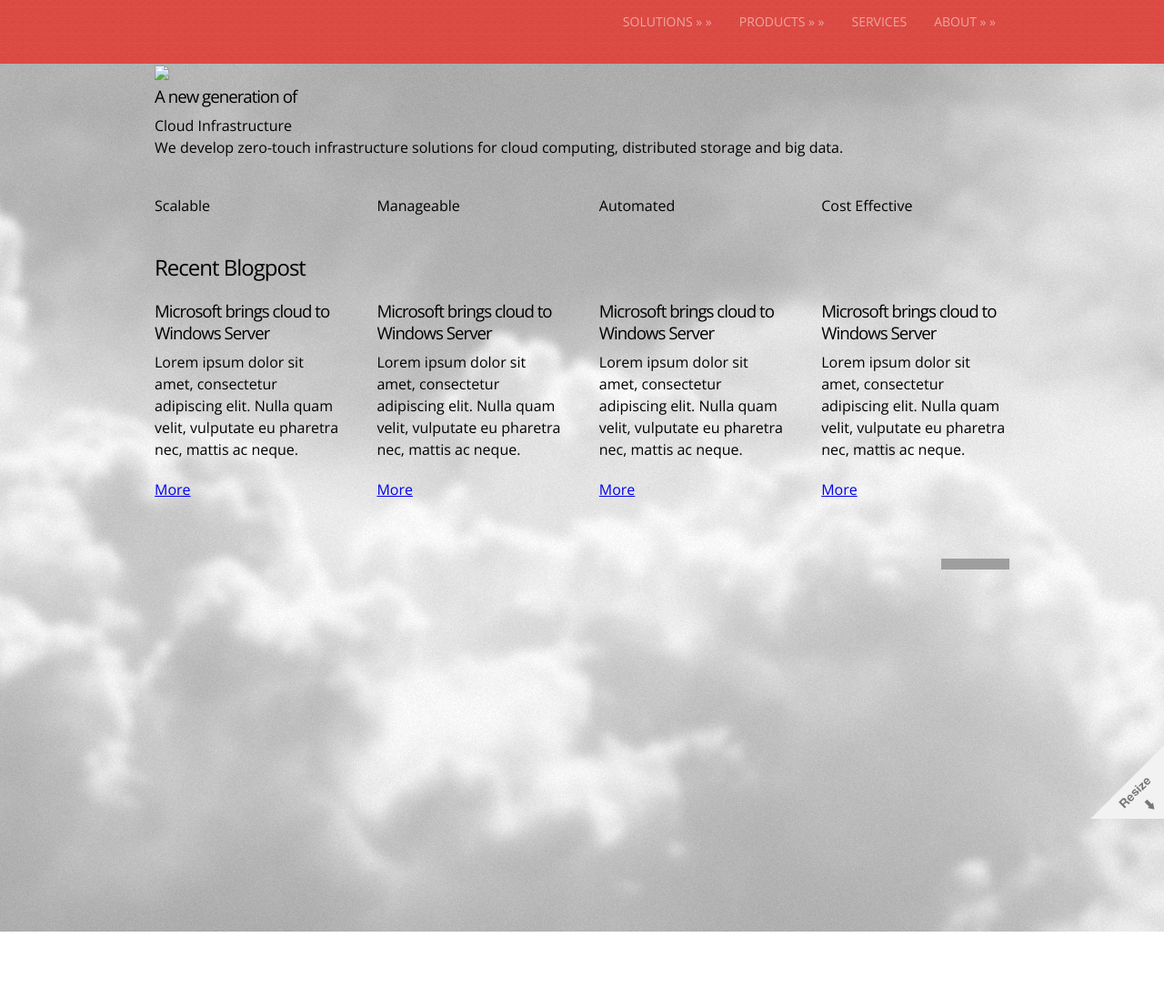
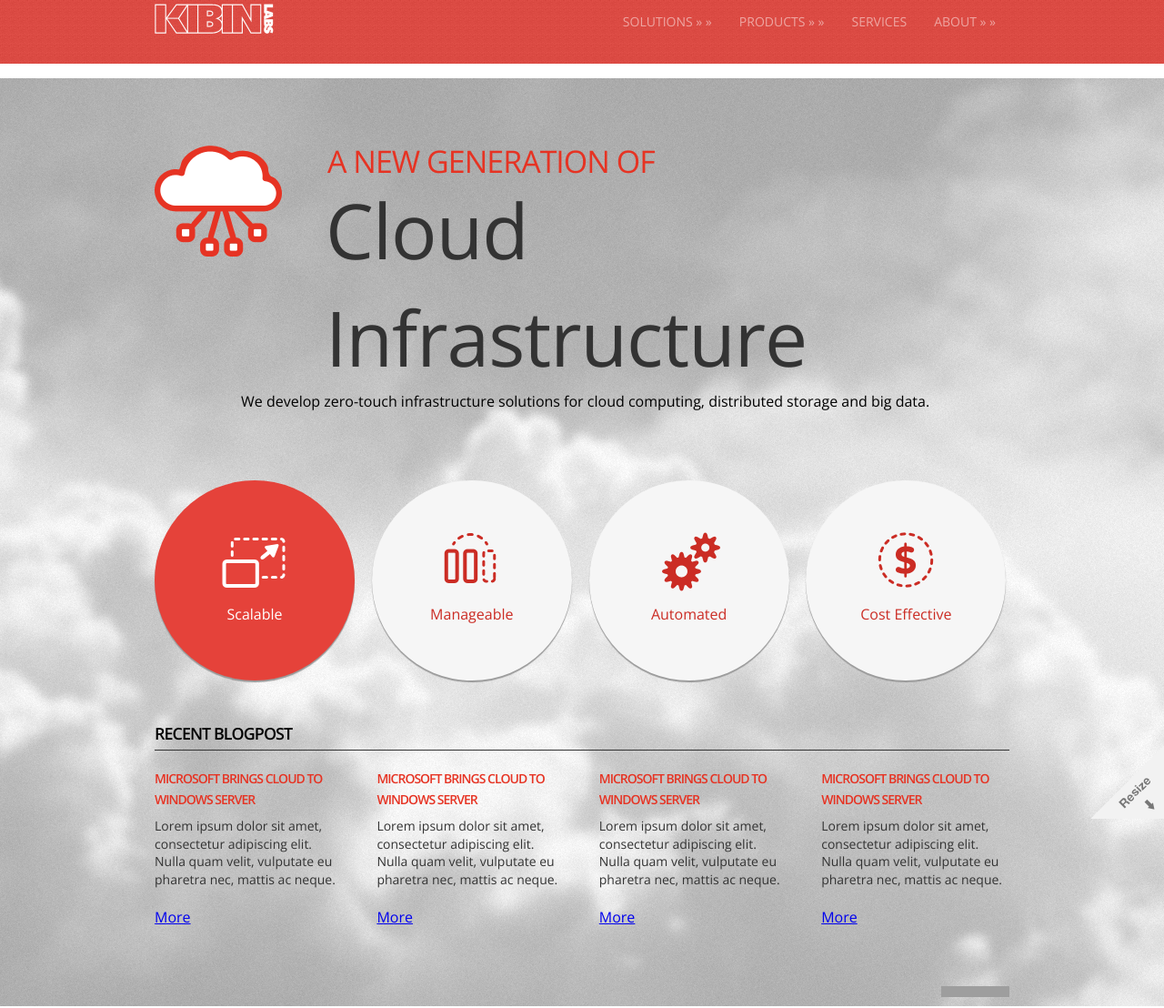
Before and after one commit to toqz/k-labs-html, a Jekyll site: the page built from src/index.html, in a window 1280 px wide. Shown: the whole page at 91% size. Built offline with Jekyll 4.4.1, drawn with Linux system fonts in a browser that asks for light colours; before the commit the page ends 1024 px from its top, so only the background shows below that; grey boxes are pictures that could not be loaded.

Commit message:
homepage

```diff
--- a/src/css/custom.css
+++ b/src/css/custom.css
@@ -2,10 +2,146 @@
 /* Table of Contents
 ==================================================
 	#home page
+    #hero
+    #features
+    #recent news
 
+/* Colors
+  #Red = #e63323
+  #light red = #e5423a
+  #black = #333
+  ==================================================
+*/
 
 /* #home page
 ================================================== */
 body.home{
 	background: url(/images/home-bg.png) repeat-x center bottom;
 }
+
+/* #hero */
+.home .hero{
+  margin: 90px 0 55px 0;
+}
+
+.home .hero img{
+  float:left;
+}
+
+.home .hero h2{
+  font-size: 34px;
+  color: #e63323;
+  line-height: 1;
+  text-transform: uppercase;
+  margin: 0 0 0 190px;
+}
+
+.home .hero h1{
+  color: #333;
+  font-size: 84px;
+  font-weight: 200;
+  margin: 0 0 0 188px;
+}
+
+.home .hero p{
+  font-size: 16px;
+  margin-left: 95px;
+}
+
+/* #features */
+.home .features{
+
+}
+
+.home .features .bubble{
+  background-color: #f6f6f6;
+  width: 220px;
+  height: 220px;
+  display: block;
+  border-radius: 110px 110px 110px 110px;
+  box-shadow: 0px 2px 1px #999;
+  margin-right: 2%;
+}
+
+.home .features .bubble span{
+  display: block;
+  text-align: center;
+  color: #cb2c24;
+  font-weight: 200;
+}
+
+.home .features .bubble.selected span{
+  color: #fff;
+}
+
+.home .features .bubble .icon{
+  width: 90px;
+  height: 75px;
+  margin: 50px auto 10px;
+  background: url(../images/features-icon.png) repeat 0 0;
+}
+
+  .home .features #scalable .icon{
+    background-position: 5px 5px;
+  }
+
+  .home .features #manageable .icon{
+    background-position: 5px 70px;
+  }
+
+  .home .features #automated .icon{
+    background-position: 5px 150px;
+  }
+
+  .home .features #cost-effective .icon{
+    background-position: 5px 225px;
+  }
+
+.home .features .bubble.selected{
+  background-color: #e5423a;
+}
+
+  .home .features #scalable.selected .icon{
+    background-position: 90px 5px;
+  }
+
+  .home .features #manageable.selected .icon{
+    background-position: 90px 70px;
+  }
+
+  .home .features #automated.selected .icon{
+    background-position: 90px 150px;
+  }
+
+  .home .features #cost-effective.selected .icon{
+    background-position: 90px 225px;
+  }
+
+
+/* #recent news */
+.recent-news-title{
+  border-bottom: 1px solid #333333;
+  text-transform: uppercase;
+  font-size: 18px;
+  font-weight: 600;
+  line-height: 2;
+}
+
+.recent-news{}
+
+.recent-news .news{}
+
+.recent-news .news h3{
+  font-size: 14px;
+  font-weight: 600;
+  color: #e63323;
+  text-transform: uppercase;
+  line-height: 1.6;
+}
+
+.recent-news .news p{
+  font-size: 14px;
+  line-height: 1.4;
+  color: #333333;
+  font-weight: 200;
+}
--- a/src/css/style.css
+++ b/src/css/style.css
@@ -28,6 +28,11 @@ License URI: http://www.opensource.org/licenses/gpl-license.php
 	#Comments
 	#WP Gallery
 	#Misc
+*/
+
+/* Colors
+	#Red = #e63323
+	==================================================
 */
 
 /* @group Global Reset */
@@ -186,6 +191,10 @@ a.themeauthor {
 /* Image Header */
 
 #header #site-title.graphic a {
+	background: url(../images/logo.png);
+	width: 150px;
+	height: 40px;
+
 	text-indent: -9999em;
 	display: block;
 	background-repeat: no-repeat;
--- a/src/index.html
+++ b/src/index.html
@@ -10,21 +10,31 @@ id: home
 
         <div class="entry-content">
 
-            <div class="hero">
-                <div class="hero-top row">
-                    <img src="/image/cloud.png" />
-                    <h3>A new generation of</h3>
-                    <div class="hero-title">Cloud Infrastructure</div>
-                    <p>We develop zero-touch infrastructure solutions for cloud computing, distributed storage and big data.</p>
+            <div class="hero row">
+                <img src="/images/cloud.png" width="140" height="122" />
+                <h2 class="pre-title">A new generation of</h3>
+                <h1 class="title">Cloud Infrastructure</h1>
+                <p class="sub-title"> We develop zero-touch infrastructure solutions for cloud computing, distributed storage and big data.</p>
+            </div><!-- #Hero -->
+
+            <div class="features row">
+                <div id="scalable" class="bubble one_fourth selected">
+                    <span class="icon"></span>
+                    <span>Scalable</span>
                 </div>
-
-                <div class="hero-bottom row">
-                    <div class="service-bubble one_fourth"><span>Scalable</span></div>
-                    <div class="service-bubble one_fourth"><span>Manageable</span></div>
-                    <div class="service-bubble one_fourth"><span>Automated</span></div>
-                    <div class="service-bubble one_fourth last"><span>Cost Effective</span></div>
+                <div id="manageable" class="bubble one_fourth">
+                    <span class="icon"></span>
+                    <span>Manageable</span>
                 </div>
-            </div> <!-- #Hero -->
+                <div id="automated" class="bubble one_fourth">
+                    <span class="icon"></span>
+                    <span>Automated</span>
+                </div>
+                <div id="cost-effective" class="bubble one_fourth last">
+                    <span class="icon"></span>
+                    <span>Cost Effective</span>
+                </div>
+            </div> <!-- #features -->
 
             <h2 class="recent-news-title row">Recent Blogpost</h2>
             <div class="recent-news row">
@@ -50,9 +60,8 @@ id: home
                 </div>
             </div>
 
-
         </div><!-- .entry-content -->
 
     </div><!-- #post-## -->
 
-</div>
+</div><!-- #content -->
```
Also changed, not shown: site/css/custom.css (+136 -0 lines), site/css/style.css (+9 -0 lines), site/index.html (+24 -15 lines), site/images/cloud.png (added), site/images/features-icon.png (added), site/images/features/automated.png (added), site/images/features/cost-effective.png (added), site/images/features/manageable.png (added), site/images/features/scalable.png (added), src/images/cloud.png (added), src/images/features-icon.png (added), src/images/features/automated.png (added), src/images/features/cost-effective.png (added), src/images/features/manageable.png (added), 1 more files.
